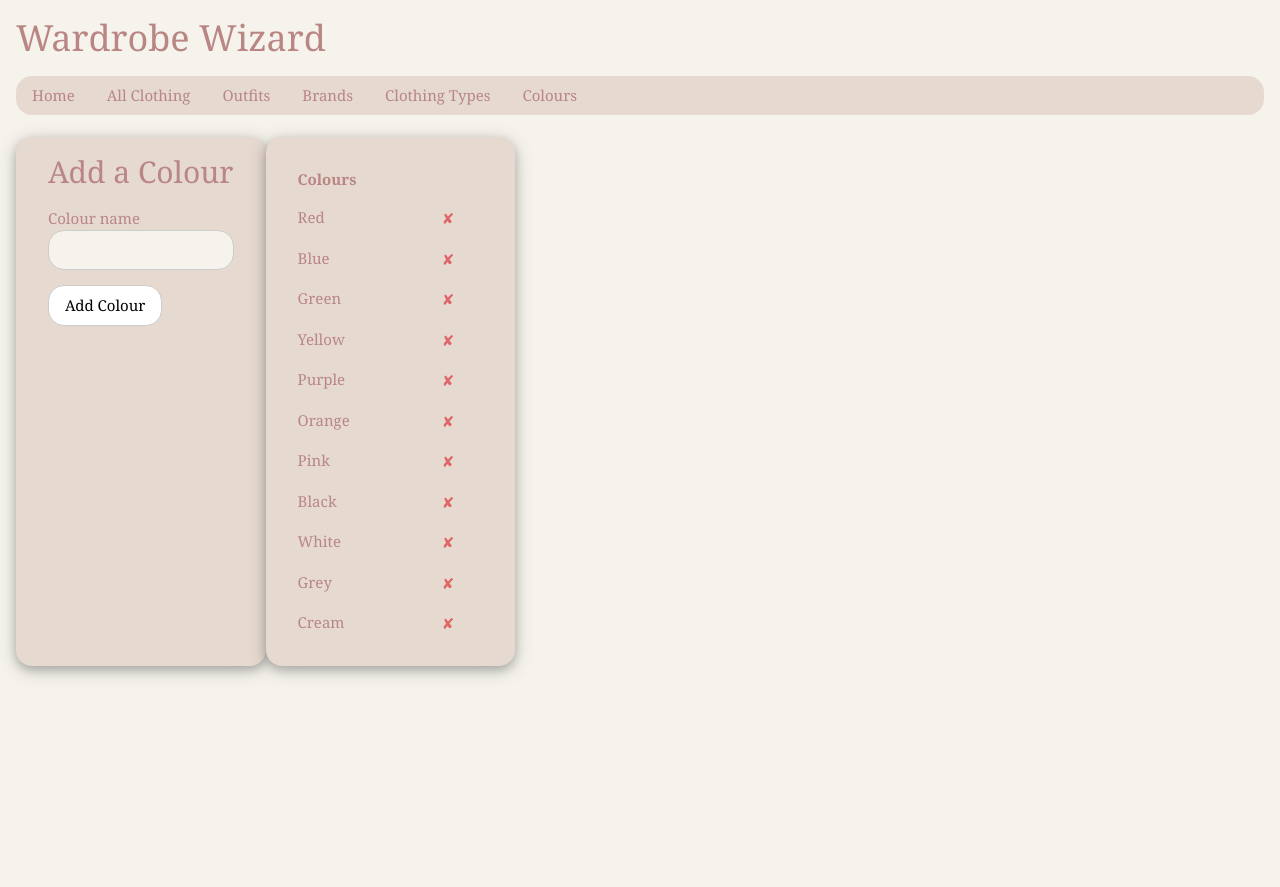
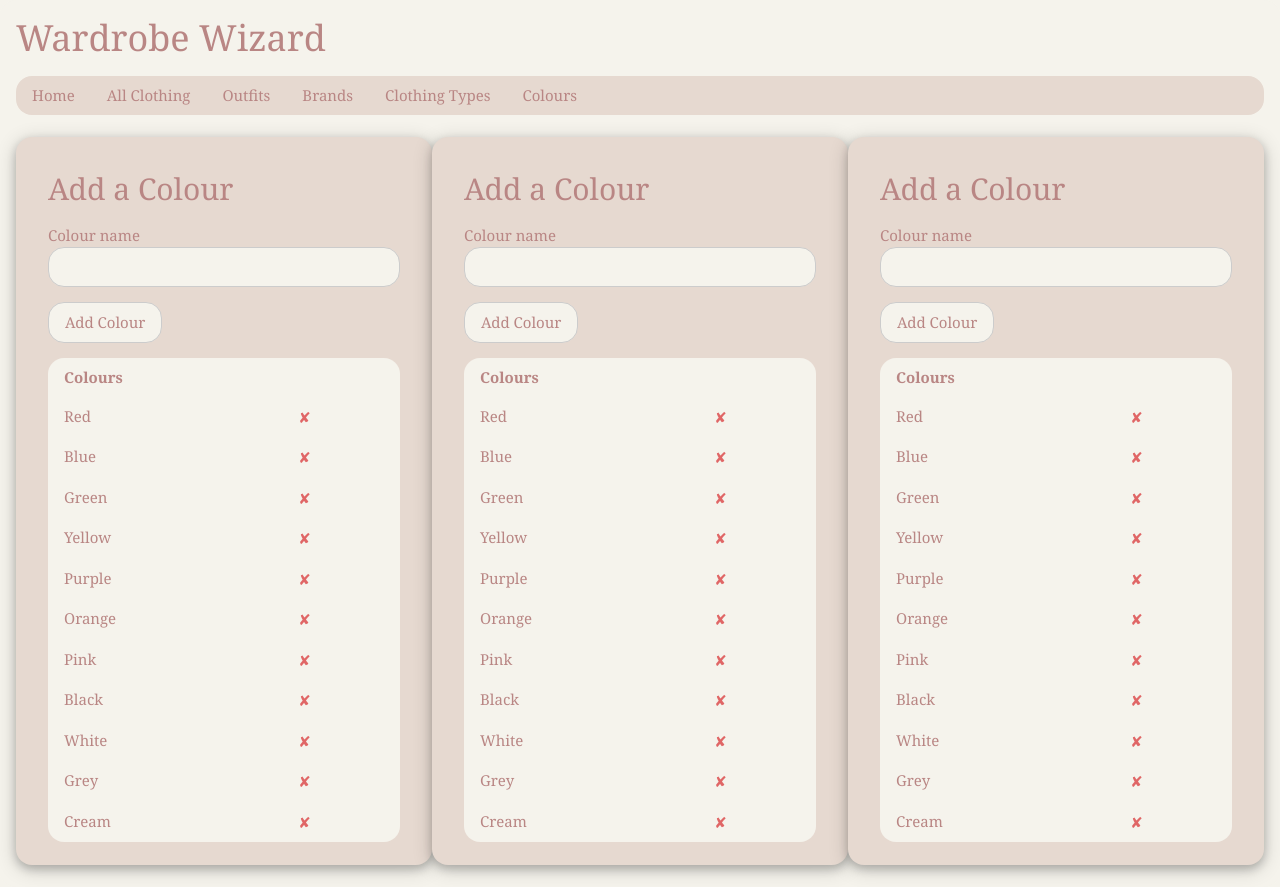
Before and after one commit to charlottepanck/CKP-Wardrobe, a Flask app: page /colours in a window 1280 px wide. Before the commit the page ends 677 px from the top, so only its background shows below. Run offline with Flask 3, Linux system fonts and the light colour scheme; data comes from the database, SQL or seed files in the repository; both versions use the stored data as it was after the commit.

Commit message:
colour layout

```diff
--- a/app.py
+++ b/app.py
@@ -38,6 +38,7 @@ ORDER BY clothing.name;"""
     resultstypec = cursor.fetchall()
     db.close()
     return render_template("clothing.html", results=results, resultsbrandsc=resultsbrandsc, resultstypec=resultstypec, resultscoloursc=resultscoloursc)
+
 
 # view brands
 @app.route('/brands')
--- a/static/charlottestyles.css
+++ b/static/charlottestyles.css
@@ -44,7 +44,7 @@ hr {
 }
 
 .padding {
-  padding: 8px 16px
+  padding: 8px 16px;
 }
 
 /* W3 Schools Styles */
@@ -122,13 +122,13 @@ hr {
 
 .w3-ckp-table,.w3-ckp-table-all{
   border-collapse:collapse;
-  border-spacing:0;
   width:100%;
-  display:table
+  display:table;
+  border-radius:16px
 }
 
 .w3-ckp-table-all{
-  border:1px solid #B98684
+  border:1px solid #ccc
 }
 .w3-ckp-bordered tr,.w3-table-all tr{
   border-bottom:1px solid #B98684
--- a/templates/colours.html
+++ b/templates/colours.html
@@ -2,21 +2,18 @@
 {% block body %}
 <br>
 <div class="w3-cell-row">
-  <br>
-    <div class="w3-container colour5 w3-round-xlarge w3-cell w3-card-4" style="width:20%">
+  <div class="w3-container colour5 w3-round-xlarge w3-cell w3-card-4">
     <form class="w3-container" action="{{ url_for('addcolour') }}" method="POST">
       <h2>Add a Colour</h2>
       <label> Colour name</label>
       <input name="colour_name" type="text" maxlength="25" placeholder=" " class="w3-input w3-border" required>
-          <p><input button type="submit" value="Add Colour" class="w3-ckp-button w3-round-xlarge colour5 w3-white w3-border"></p>
+      <p><input button type="submit" value="Add Colour" class="w3-ckp-button w3-round-xlarge colour4 w3-border"></p>
     </form>
-    </div>
-    <div class="w3-container w3-round-xlarge colour5 w3-cell w3-card-4" style="width:20%">
-        <br>
-        <table class="w3-ckp-table">
+  <div class="w3-container">
+    <table class="w3-ckp-table colour4">
       <tr>
         <th>Colours</th>
-                <th> </th>
+        <th></th>
       </tr>
       {% for item in colour_results %}
       <tr>
@@ -31,8 +28,66 @@
     </table>
     <br>
     </div>
-<div class="w3-container"></div>
   </div>
+  <br>
 
+  <div class="w3-container colour5 w3-round-xlarge w3-cell w3-card-4">
+    <form class="w3-container" action="{{ url_for('addcolour') }}" method="POST">
+      <h2>Add a Colour</h2>
+      <label> Colour name</label>
+      <input name="colour_name" type="text" maxlength="25" placeholder=" " class="w3-input w3-border" required>
+      <p><input button type="submit" value="Add Colour" class="w3-ckp-button w3-round-xlarge colour4 w3-border"></p>
+    </form>
+  <div class="w3-container">
+    <table class="w3-ckp-table colour4">
+      <tr>
+        <th>Colours</th>
+        <th></th>
+      </tr>
+      {% for item in colour_results %}
+      <tr>
+        <td>{{ item[1] }}</td>
+        <td>
+          <form method="POST" action="{{ url_for('delete_colour', ID=item[0]) }}">
+            <input type="submit" title="Delete" class="input delete-button" value="&#10008;" onclick="return confirm('Are you sure you want to delete this Colour?')">
+          </form>
+        </td>
+      </tr>
+      {% endfor %}
+    </table>
+    <br>
+    </div>
+  </div>
+  <br>
+
+  <div class="w3-container colour5 w3-round-xlarge w3-cell w3-card-4">
+    <form class="w3-container" action="{{ url_for('addcolour') }}" method="POST">
+      <h2>Add a Colour</h2>
+      <label> Colour name</label>
+      <input name="colour_name" type="text" maxlength="25" placeholder=" " class="w3-input w3-border" required>
+      <p><input button type="submit" value="Add Colour" class="w3-ckp-button w3-round-xlarge colour4 w3-border"></p>
+    </form>
+  <div class="w3-container">
+    <table class="w3-ckp-table colour4">
+      <tr>
+        <th>Colours</th>
+        <th></th>
+      </tr>
+      {% for item in colour_results %}
+      <tr>
+        <td>{{ item[1] }}</td>
+        <td>
+          <form method="POST" action="{{ url_for('delete_colour', ID=item[0]) }}">
+            <input type="submit" title="Delete" class="input delete-button" value="&#10008;" onclick="return confirm('Are you sure you want to delete this Colour?')">
+          </form>
+        </td>
+      </tr>
+      {% endfor %}
+    </table>
+    <br>
+    </div>
+  </div>
+  <br>
+</div>
 <br>
 {% endblock %}
```
Also changed, not shown: ckpwardrobe.db. Lines whose indentation alone changed are shown as unchanged.
